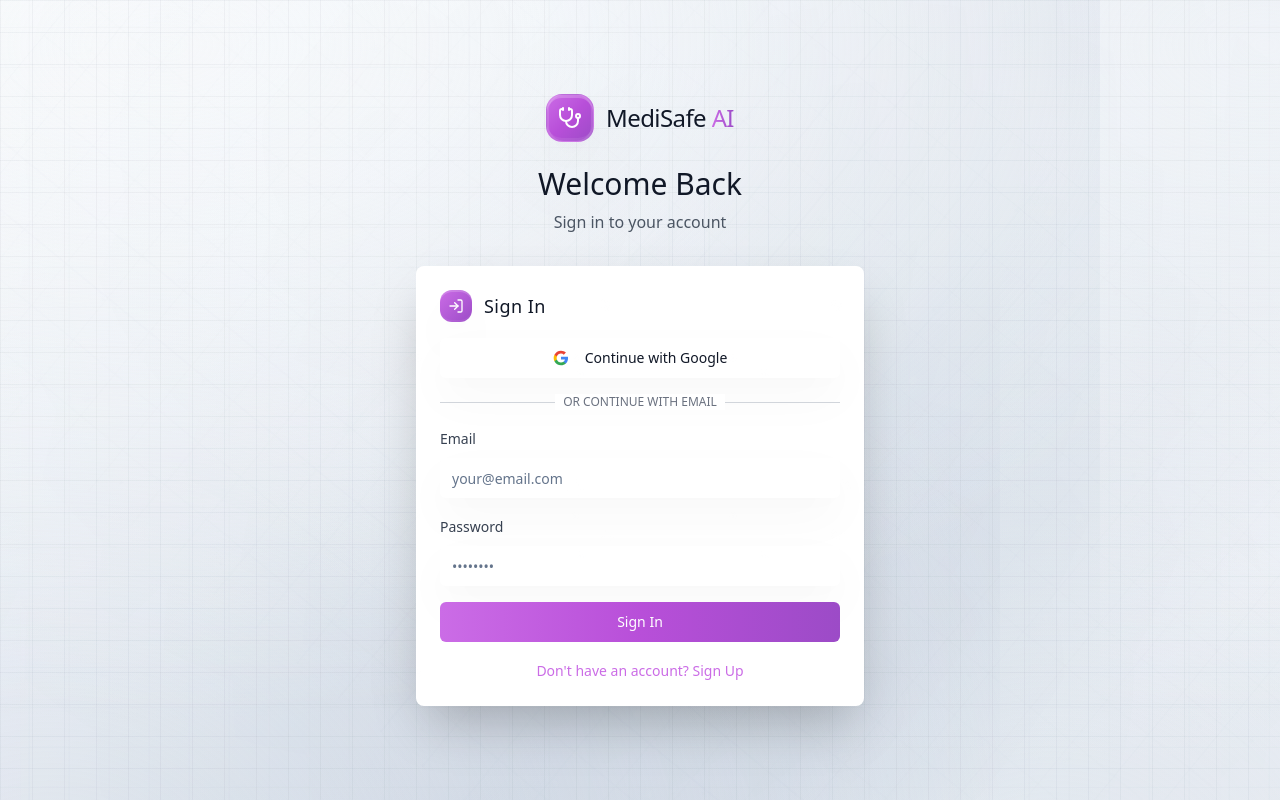
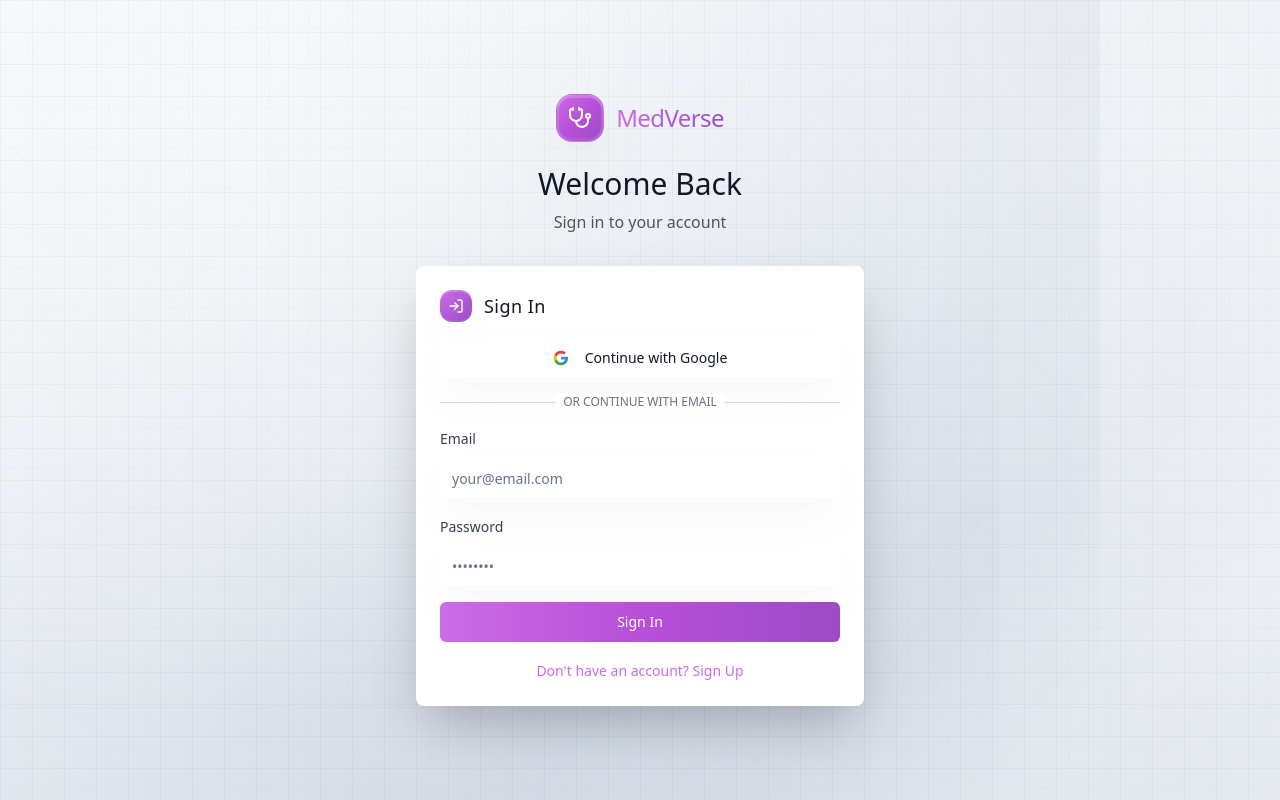
Before and after one commit to ibrahim9989/medisafe-ai-vision-20, a React (Vite) app: page /auth in a window 1280 px wide. Built offline with nearby package versions, Linux system fonts and the light colour scheme.

Commit message:
Fix: Update auth page branding
Updated the auth page (`src/pages/Auth.tsx`) to reflect the "MedVerse" branding, including the logo text and description.

```diff
--- a/src/pages/Auth.tsx
+++ b/src/pages/Auth.tsx
@@ -1,4 +1,3 @@
-
 import React, { useState, useEffect } from 'react';
 import { Card, CardContent, CardHeader, CardTitle } from '@/components/ui/card';
 import { Button } from '@/components/ui/button';
@@ -110,9 +109,8 @@ const Auth = () => {
                 </div>
               </div>
               <h1 className="text-2xl font-light text-gray-900 dark:text-gray-100 tracking-tight">
-                MediSafe{' '}
                 <span className="bg-gradient-to-r from-[#cb6ce6] to-[#9c4bc7] bg-clip-text text-transparent font-medium">
-                  AI
+                  MedVerse
                 </span>
               </h1>
             </Link>
@@ -121,7 +119,7 @@ const Auth = () => {
             </h2>
             <p className="text-gray-600 dark:text-gray-400">
               {isSignUp
-                ? 'Sign up to start managing prescriptions with AI'
+                ? 'Sign up to start using the medical intelligence platform'
                 : 'Sign in to your account'
               }
             </p>
```
